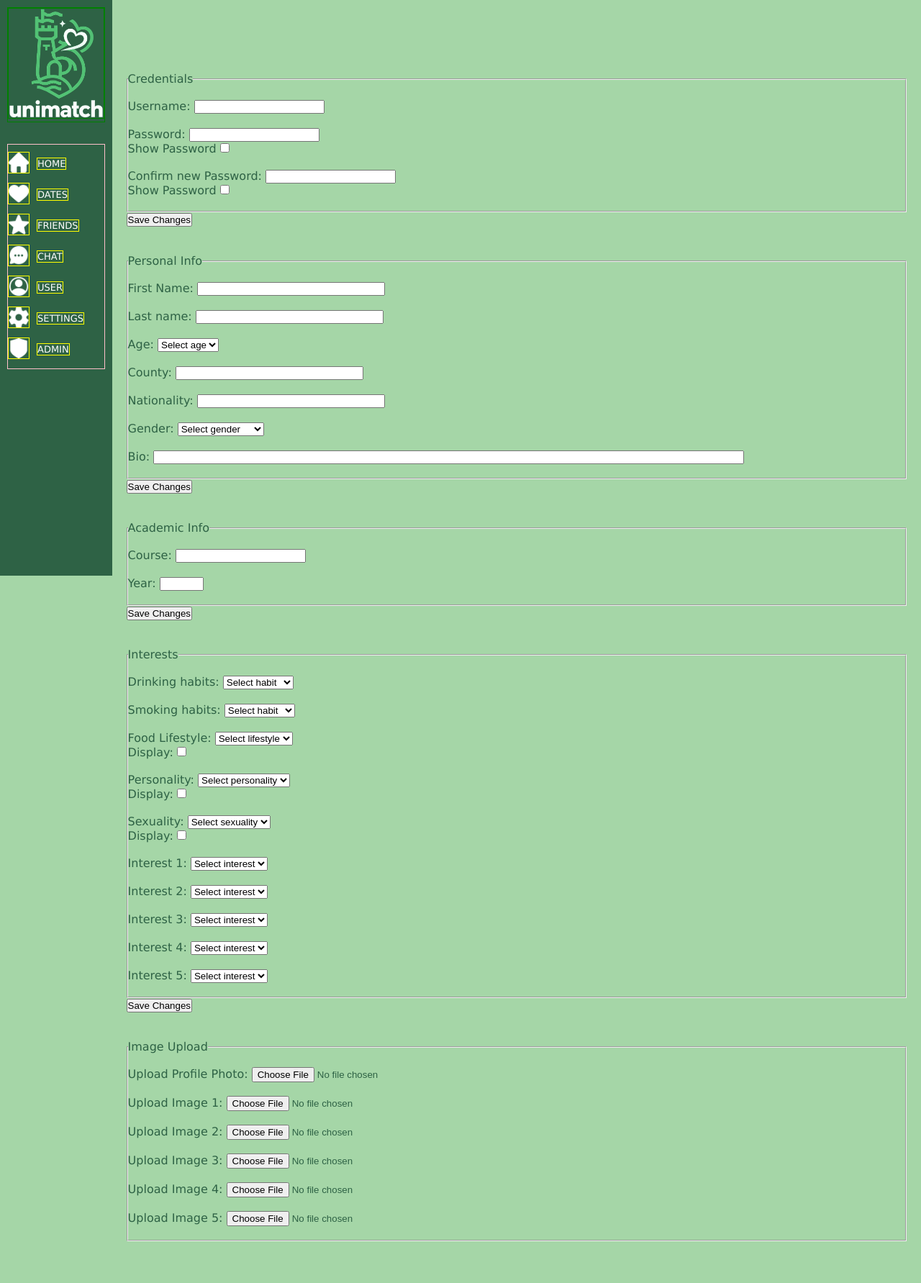
After one commit to 100522259/cs4116_unimatch, a PHP site: page /settings.php in a window 1280 px wide. The commit adds this page. Shown: the whole page at 72% size. Run offline with PHP 8.4, Linux system fonts and the light colour scheme.

Commit message:
settings page

```diff
--- /dev/null
+++ b/settings.php
@@ -0,0 +1,282 @@
+<!DOCTYPE html>
+<html lang="en">
+    <head>
+        <meta charset="UTF-8">
+        <meta name="viewport" content="width=device-width, initial-scale=1.0">
+        <title>unimatch - admin page</title>
+
+        <!--Bootstrap css--
+        <link href="https://cdn.jsdelivr.net/npm/bootstrap@5.3.3/dist/css/bootstrap.min.css"
+            rel="stylesheet">
+        <link rel="stylesheet"
+            href="https://cdnjs.cloudflare.com/ajax/libs/bootstrap/5.3.8/css/bootstrap-grid.min.css"
+            integrity="sha512-dOjUSaLkr6G2pwQ7ry9juX+iXw5602zg1kg8yH+guR3uSEidGyCnOEQnGlr7xwu/8WE+pVm1ZNqaIs5ETTIJQg=="
+            crossorigin="anonymous" referrerpolicy="no-referrer"/>-->
+
+        <link href="css\profile.css" rel="stylesheet">
+        <link href="css\profile_mobile.css" rel="stylesheet">
+    </head>
+
+    <body>
+        <div class="container">
+            <!--vertical container for page index-->
+            <div class="index">
+                <div class="logo">
+                    <img class="logo" src="images\logo5.png">
+                </div>
+                <div class="idx_icons">
+                    <?php
+                    $icons = array("home", "dates", "friends","chat",
+                                    "user","settings","admin");
+                    foreach ($icons as $icon) {
+                        echo "<a href=\"{$icon}.php\">";
+                        echo "<div class=\"pages\">";
+                        echo "<div class=\"icons\"><img src=\"images\\{$icon}.png\"></div>";
+                        echo "<div class=\"icons\"><p>{$icon}</p></div>";
+                        echo "</div></a>";
+                    }
+                    ?>
+
+                </div>
+            </div>
+            <!--Container for the rest of the page-->
+            <div class="main">
+
+                <form name="credentials_settings" action="" method="on" autocomplete="off">
+                    <fieldset><legend>Credentials</legend><br>
+
+                        <label for="username">Username: </label>
+                        <input type="text" name="username"
+                            pattern="[A-Za-z0-9]{5,}" maxlength="20" size="20"
+                            title="Write your username, between 5 and 20 characters">
+                        <br><br>
+
+                        <label for="password">Password: </label>
+                        <input type="password" name="password" id="myPsw"
+                            pattern="^[^;]+$" minlength="8" maxlength="20" size="20"
+                            title="Write your username, between 8 and 20 characters">
+                        <br>
+                        <!-- An element to toggle between password visibility
+                        Note: taken from w3schools-->
+                        <label for="visibility">Show Password </label>
+                        <input type="checkbox" name="visibility" onclick="toggleVisib()"><br><br>
+
+                        <!-- TODO Passwords must be equal -->
+                        <label for="password2">Confirm new Password: </label>
+                        <input type="password" name="password2" id="myPsw2"
+                            pattern="^[^;]+$" minlength="8" maxlength="20" size="20"
+                            title="Write your username, between 8 and 20 characters">
+                        <br>
+
+                        <label for="visibility">Show Password </label>
+                        <input type="checkbox" name="visibility" onclick="toggleVisib2()">
+                        <br><br>
+
+                    </fieldset>
+                    <input type="submit" name="submit_cred" value="Save Changes">
+                </form><br><br>
+
+                <!--Form for the user to change their user details-->
+                <form name="basic_settigns" action="" method="on" autocomplete="off">
+                    <fieldset><legend>Personal Info</legend><br>
+
+                        <label for="fname">First Name: </label>
+                        <input type="text" name="fname"
+                            pattern="[A-Za-z]{2,}" maxlength="30" size="30"
+                            title="Write your first name, between 2 and 30 characters">
+                        <br><br>
+
+                        <label for="lname">Last name:</label>
+                        <input type="text" name="lname"
+                        pattern="[A-Za-z]{2-30}" maxlength="30" size="30"
+                            title="Write your last name, between 2 and 30 characters">
+                        <br><br>
+
+                        <label for="age">Age:</label>
+                        <select id="age" name="Age">
+                            <option value="" disabled selected>Select age</option>
+                            <?php
+                            for ($i=17; $i<=30; $i++) {
+                                echo "<option value=\"{$i}\">{$i}</option>";
+                            }
+                            ?>
+                        </select>
+                        <br><br>
+
+                        <label for="county">County:</label>
+                        <input type="text" name="county"
+                            pattern="[A-Za-z]{2-30}" maxlength="30" size="30"
+                            title="Write your county, between 2 and 30 characters">
+                        <br><br>
+
+                        <label for="nationality">Nationality:</label>
+                        <input type="text" name="nationality"
+                            pattern="[A-Za-z]{2-30}" maxlength="30" size="30"
+                            title="Write your nationality, between 2 and 30 characters">
+                        <br><br>
+
+                        <label for="gender">Gender:</label>
+                        <select id="gender" name="Gender">
+                            <option value="" disabled selected>Select gender</option>
+                            <option value="male">Male</option>
+                            <option value="female">Female</option>
+                            <option value="non-binary">Non-binary</option>
+                            <option value="prefer-not-to-say">Prefer not to say</option>
+                        </select>
+                        <br><br>
+
+                        <label for="bio">Bio:</label>
+                        <!--Note: make sure that the user can't write anything with ";"
+                        To prevent sql injection.
+                        The regex was extracted from a ChatGPT prompt: it ensures that the string
+                        can empty (*) and reject the semi-colon. -->
+                        <input class="resize-box" type="text" name="bio"
+                            pattern="^[^;]*$" maxlength="2500" size="100"
+                            title="Write your last name, between 2 and 30 characters">
+                        <br><br>
+                    </fieldset>
+                    <input type="submit" name="submit_pers" value="Save Changes">
+                </form><br><br>
+
+                <form>
+                    <fieldset><legend>Academic Info</legend><br>
+
+                        <label for="course">Course: </label>
+                        <input type="text" name="course"
+                            pattern="[A-Za-z ]{2,}" maxlength="20" size="20"
+                            title="Write your course, between 2 and 20 characters">
+                        <br><br>
+
+                        <label for="year">Year: </label>
+                        <input type="text" name="year"
+                            pattern="[1-9]{1}" maxlength="1" size="5"
+                            title="Write your course year, between 1 and 9">
+                        <br><br>
+
+                    </fieldset>
+                    <input type="submit" name="submit_acad" value="Save Changes">
+                </form><br><br>
+
+                <form>
+                    <fieldset><legend>Interests</legend><br>
+
+                        <label for="drink">Drinking habits: </label>
+                        <select name="drink">
+                            <option value="" disabled selected>Select habit</option>
+                            <option value="no">No</option>
+                            <option value="yes">Yes</option>
+                            <option value="socially">Socially</option>
+                            <option value="occasionally">Occasionally</option>
+                        </select>
+                        <br><br>
+
+                        <label for="smoke">Smoking habits: </label>
+                        <select name="smoke">
+                            <option value="" disabled selected>Select habit</option>
+                            <option value="no">No</option>
+                            <option value="yes">Yes</option>
+                            <option value="socially">Socially</option>
+                            <option value="occasionally">Occasionally</option>
+                        </select>
+                        <br><br>
+
+                        <label for="food">Food Lifestyle: </label>
+                        <select name="food">
+                            <option value="" disabled selected>Select lifestyle</option>
+                            <option value="normal">Normal</option>
+                            <option value="vegetarian">Vegetarian</option>
+                            <option value="vegan">Vegan</option>
+                            <option value="pescatarian">Pescatarian</option>
+                            <option value="other">Other</option>
+                        </select>
+                        <br>
+                        <label for="disp_lifestyle">Display: </label>
+                        <input type="checkbox" name="disp_lifestyle">
+                        <br><br>
+
+                        <label for="personality">Personality: </label>
+                        <select name="personality">
+                            <option value="" disabled selected>Select personality</option>
+                            <option value="extrovert">Extrovert</option>
+                            <option value="introvert">Introvert</option>
+                            <option value="ambivert">Ambivert</option>
+                        </select>
+                        <br>
+                        <label for="disp_personality">Display: </label>
+                        <input type="checkbox" name="disp_personality">
+                        <br><br>
+
+                        <label for="sexuality">Sexuality: </label>
+                        <select name="sexuality">
+                            <option value="" disabled selected>Select sexuality</option>
+                            <option value="straight">Straight</option>
+                            <option value="gay">Gay</option>
+                            <option value="lesbian">Lesbian</option>
+                            <option value="bisexual">Bisexual</option>
+                            <option value="pansexual">Pansexual</option>
+                            <option value="asexual">Asexual</option>
+                            <option value="other">Other</option>
+                        </select>
+                        <br>
+                        <label for="disp_sexuality">Display: </label>
+                        <input type="checkbox" name="disp_sexuality">
+                        <br><br>
+
+                        <?php
+                        // Section for interest, repeated five times
+                        $interest_ops = array("Sports", "Music", "Gaming", "Reading",
+                        "Travel", "Cooking", "Fitness", "Photography", "Art", "Technology",
+                        "Movies", "Fashion", "Nature", "Dance", "Writing");
+                        for ($i=1; $i<6; $i++) {
+                            echo "<label for=\"interest{$i}\">Interest {$i}: </label>";
+                            echo "<select name=\"interest{$i}\">";
+                            echo "<option value=\"none\" disabled selected>Select interest</option>";
+                            foreach ($interest_ops as $int) {
+                                echo "<option value=\"{$int}\">{$int}</option>";
+                            }
+                            echo "</select><br><br>";
+                        }
+                        ?>
+
+                    </fieldset>
+                    <input type="submit" name="submit_int" value="Save Changes">
+                </form><br><br>
+
+                <form>
+                    <fieldset><legend>Image Upload</legend><br>
+                    <label for="pfp">Upload Profile Photo: </label>
+                    <input type="file" name="pfp"><br><br>
+                    <?php
+                        for ($i=1; $i<6; $i++) {
+                            echo "<label for=\"image{$i}\">Upload Image {$i}: </label>";
+                            echo "<input type=\"file\" name=\"image{$i}\"><br><br>";
+                        }
+                    ?>
+                    </fieldset>
+                </form><br><br>
+            </div>
+        </div>
+
+
+        <script>
+            // Makes password visible on toggle -- taken from w3schools tutorial
+            function toggleVisib() {
+                var x = document.getElementById("myPsw");
+                if (x.type === "password") {
+                    x.type = "text";
+                } else {
+                    x.type = "password";
+                }
+            }
+
+            function toggleVisib2() {
+                var x = document.getElementById("myPsw2");
+                if (x.type === "password") {
+                    x.type = "text";
+                } else {
+                    x.type = "password";
+                }
+            }
+        </script>
+    </body>
+</html>
--- /dev/null
+++ b/settings_queries.php
@@ -0,0 +1,3 @@
+<?php
+
+$sql = "";
--- a/sql/unimatch_insert.sql
+++ b/sql/unimatch_insert.sql
@@ -66,7 +66,7 @@ INSERT INTO images VALUES (200000010,'admin.jpg',NULL,NULL,NULL,NULL,NULL,0);
 
 --6. Blocked
 INSERT INTO blocked VALUES (200000001,200000002);
-INSERT INTO blocked VALUES (200000003,200000004);
+INSERT INTO blocked VALUES (200000003,2 00000004);
 INSERT INTO blocked VALUES (200000005,200000006);
 INSERT INTO blocked VALUES (200000007,200000008);
 INSERT INTO blocked VALUES (200000009,200000001);
```
Also changed, not shown: user_queries.php (indentation only).
